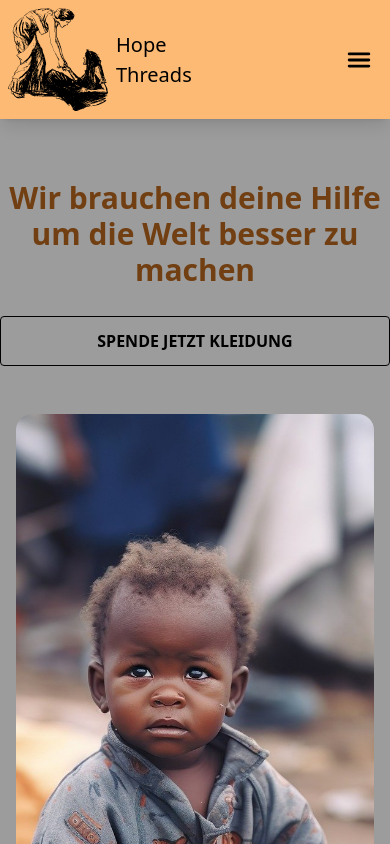
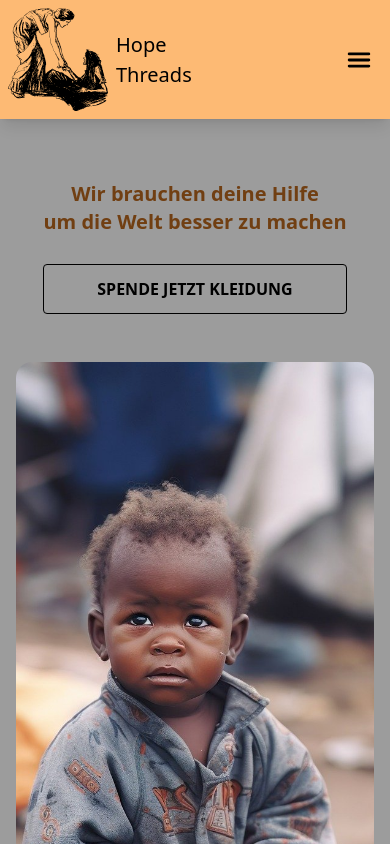
Before and after one commit to Daividyx/IPWA01-01-Hope-Threads, a React (Vite) app: page /IPWA01-01-Hope-Threads/Start in a window 390 px wide. Shown: the top 844 px of the page. Built offline with nearby package versions, Linux system fonts and the light colour scheme.

Commit message:
small changes on donate Page

```diff
--- a/src/components/Start.jsx
+++ b/src/components/Start.jsx
@@ -11,7 +11,7 @@ const Start = () => {
     <div className='mt-[100px] flex flex-col'>
       {/* Abschnitt mit dem Seiteninhalt */}
       <div className='max-w-[1200px] mt-[80px] mb-[40px] lg:mb-[80px] mx-auto text-center'>
-        <h1 className='font-semibold text-3xl md:text-4xl lg:text-5xl text-yellow-900'>
+        <h1 className='font-semibold text-xl md:text-4xl lg:text-5xl text-yellow-900'>
           Wir brauchen deine Hilfe <br /> um die Welt besser zu machen
         </h1>
         {/* Link zur Spendenseite */}
@@ -22,11 +22,12 @@ const Start = () => {
         </Link>
       </div>
       {/* Bild*/}
-      <div className='max-w-[1200px] h-[800px] m-auto w-full py-2 px-4'>
-        <div
-          style={{ backgroundImage: `url(${childrenImage1})` }}
-          className='w-full h-full rounded-2xl bg-center bg-cover'
-        ></div>
+      <div className='max-w-[1200px] h-[800px] m-auto w-full py-2 px-4   '>
+        <img
+          className=' w-full h-full object-cover object-center rounded-2xl'
+          src={childrenImage1}
+          alt=''
+        />
         {/* Quellenangabe des Bildes */}
         <p className='text-start text-black ml-3 mt-2'>
           Quelle: JeanetteAtherton von {""}
--- a/src/pages/Spenden.jsx
+++ b/src/pages/Spenden.jsx
@@ -27,15 +27,31 @@ const Spenden = () => {
   }
 
   const handleSubmit = (e) => {
+    // Verhindert das Neuladen der Seite
     e.preventDefault()
 
-    if (abholung == true && !postleitzahl.startsWith("86")) {
+    // Überprüfen, ob alle erforderlichen Felder ausgefüllt sind
+    if (
+      vorname === "" ||
+      nachname === "" ||
+      // Wenn Abholung ausgewählt ist, müssen auch die zusätzlichen Felder ausgefüllt sein
+      (abholung && (strasse === "" || postleitzahl === "" || ort === "")) ||
+      kriesengebiet === "" ||
+      kleidungsstück === "" ||
+      termin === ""
+    ) {
+      alert("Bitte füllen Sie alle erforderlichen Felder aus.")
+      return
+    }
+
+    // Überprüfe die Postleitzahl, falls Abholung ausgewählt ist
+    if (abholung && !postleitzahl.startsWith("86")) {
       alert(
-        "Entschuldige bitte! Du wohnst leider zu weit entfernt von unserer Geschäftsstelle. Abholungen können nur in unserem direkten Umfeld erfolgen. PLZ(86xxx)"
+        "Entschuldigen Sie bitte! Sie wohnen leider zu weit entfernt von unserer Geschäftsstelle. Abholungen können nur in unserem direkten Umfeld erfolgen. PLZ(86xxx)"
       )
       return
     }
-
+    // Wenn alle Prüfungen erfolgreich waren wird submit auf true gesetzt
     setSubmit(true)
   }
 
@@ -145,9 +161,10 @@ const Spenden = () => {
                   id='strasse'
                   className='p-2 rounded-lg h-[35px]'
                   type='text'
-                  placeholder='Straße'
+                  placeholder='Straße und Hausnummer'
                   value={strasse}
                   onChange={(e) => setStrasse(e.target.value)}
+                  required
                 />
 
                 <input
@@ -235,7 +252,7 @@ const Spenden = () => {
         </form>
 
         {/** Bestätigung der Buchung
-         *    Wird nur angezeogt, wenn 'submit' true ist, also das Formular submitted wurde
+         *    Wird nur angezeogt, wenn 'submit' true ist, also das Formular erfolgreich submitted wurde
          *
          */}
         <div
```
Also changed, not shown: index.html (+0 -10 lines).
